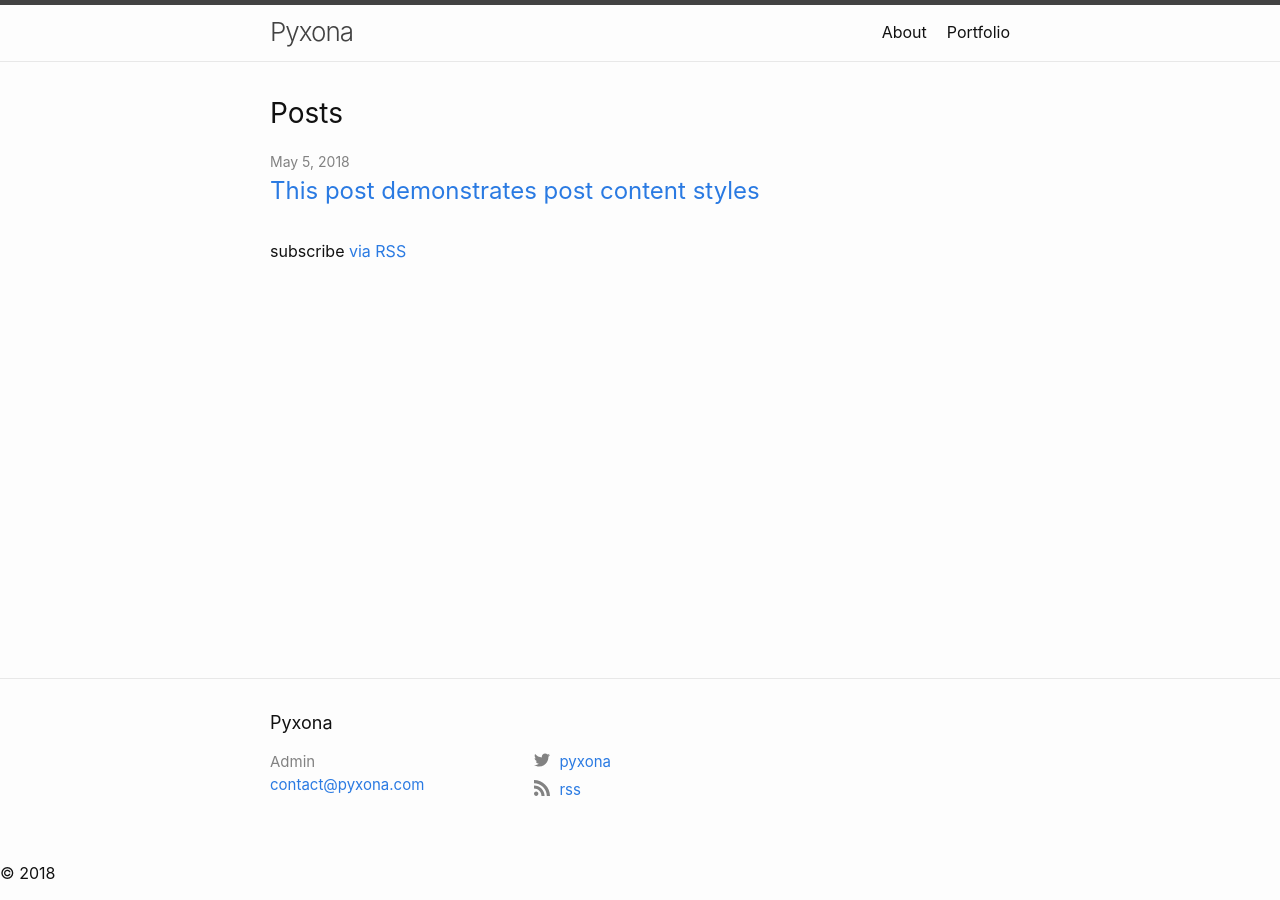
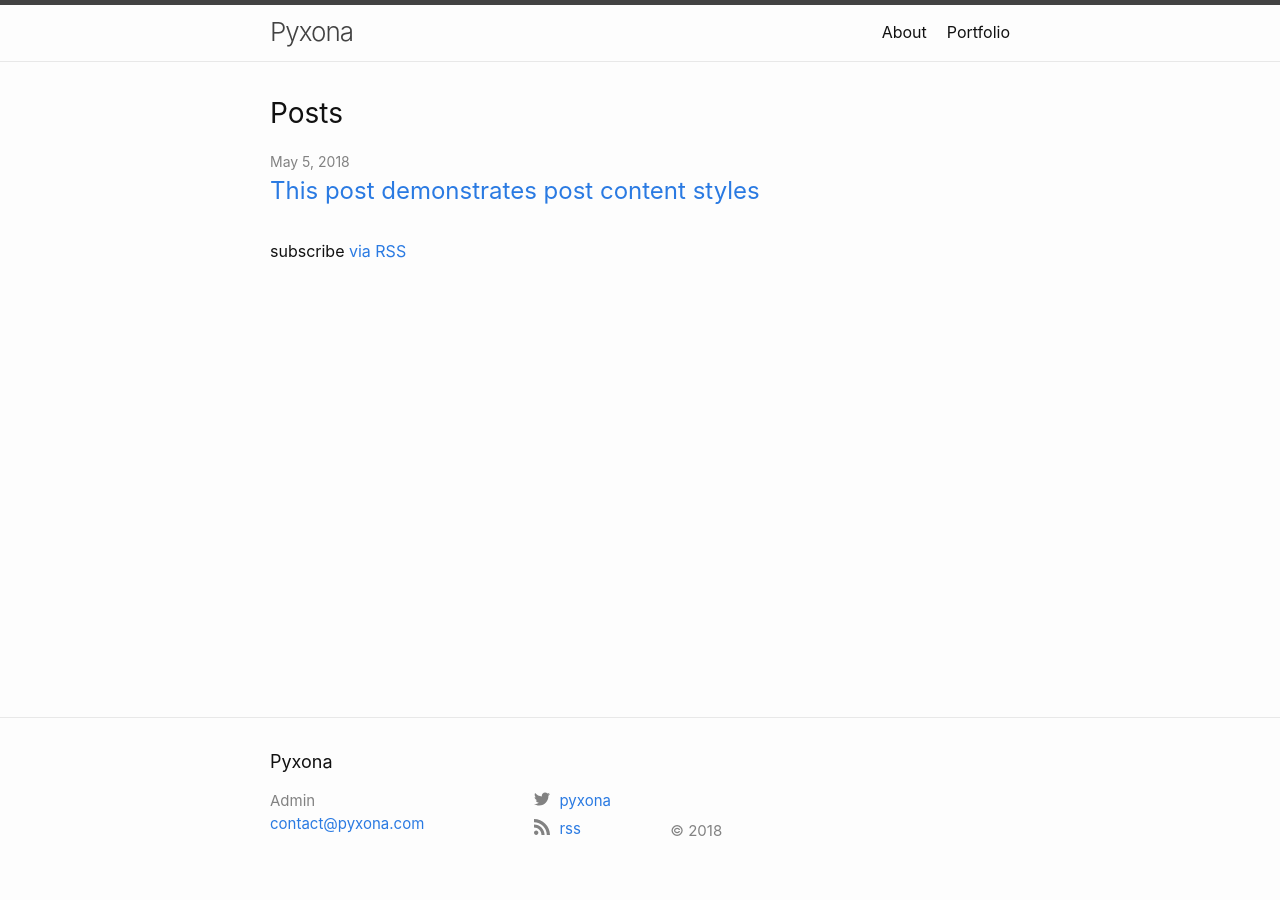
Before and after one commit to teddymatayoshi/teddymatayoshi.github.io, a Jekyll site: the page built from index.md, in a window 1280 px wide. Built offline with Jekyll 4.4.1, drawn with Linux system fonts in a browser that asks for light colours.

Commit message:
Returned copyright date to footer from default

```diff
--- a/_includes/footer.html
+++ b/_includes/footer.html
@@ -28,6 +28,13 @@
       <div class="footer-col footer-col-3">
         <p>{{- site.description | escape -}}</p>
       </div>
+
+      <div class="copyright">
+        <p>
+          &copy; {{ site.time | date: "%Y" }}
+        </p>
+      </div>
+
     </div>
 
   </div>
--- a/_layouts/default.html
+++ b/_layouts/default.html
@@ -14,9 +14,6 @@
     </main>
 
     {%- include footer.html -%}
-    <p class="copyright">
-      &copy; {{ site.time | date: "%Y" }}
-    </p>
 
   </body>
 
```
Also changed, not shown: 6 other files.
